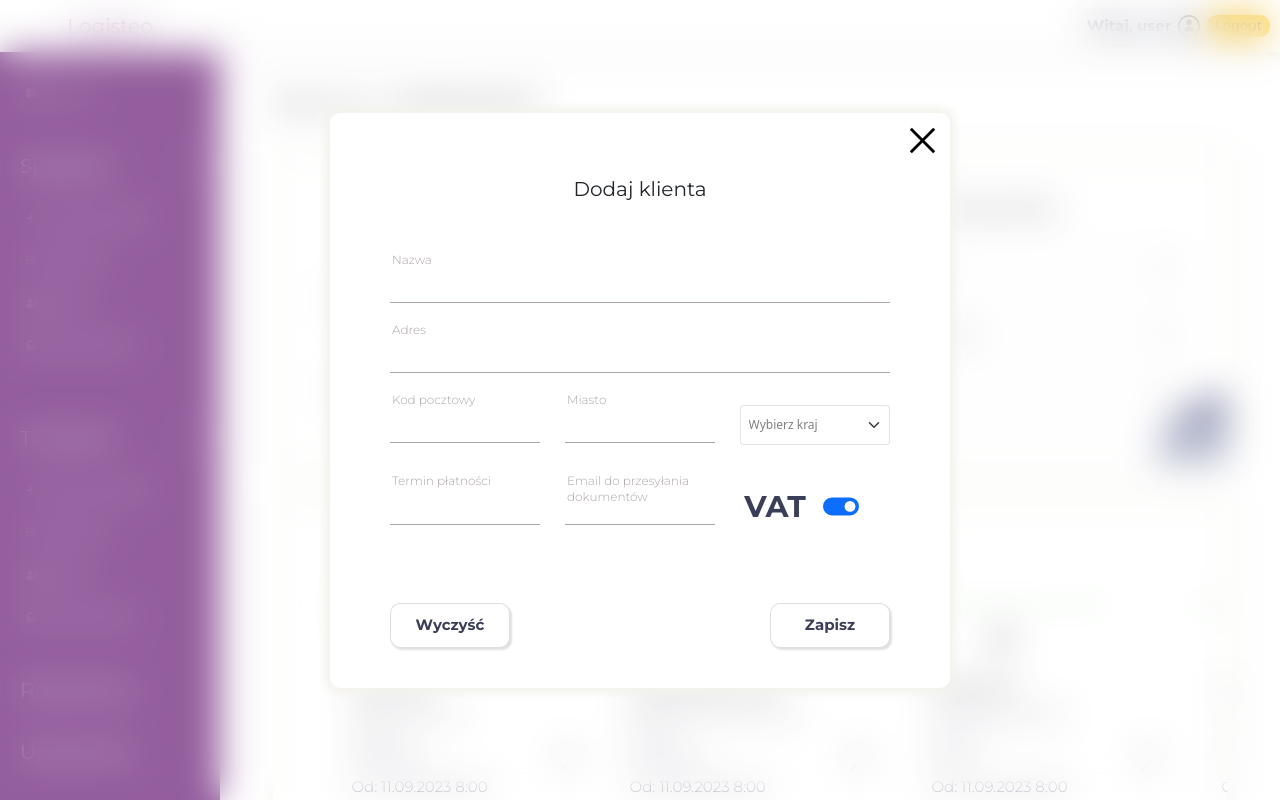
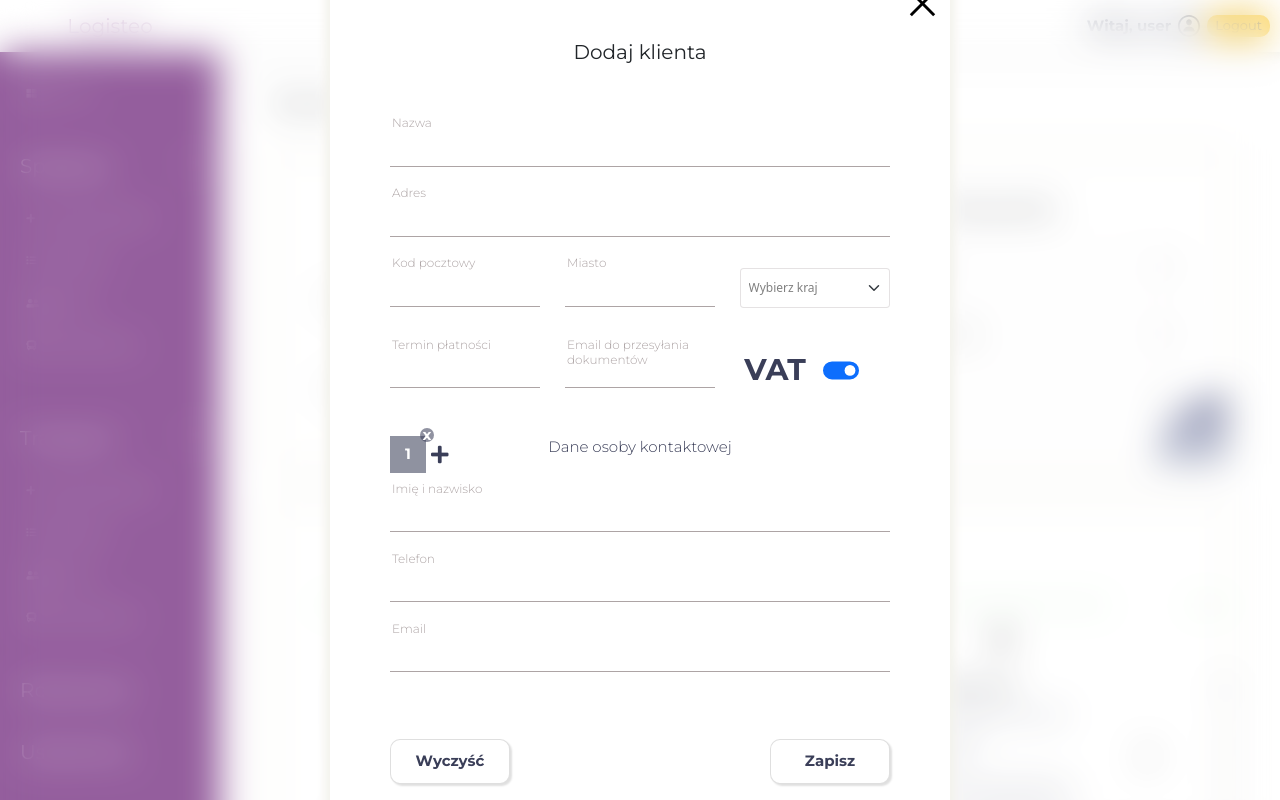
Before and after one commit to wiewiex/sped-app, a Next.js app: page / in a window 1280 px wide. Both pictures are taken after a click on the element 695 px from the left and 429 px from the top of the page. Shown: the top 800 px of the page. Built offline with nearby package versions, Linux system fonts and the light colour scheme.

Commit message:
contact person

```diff
--- a/src/components/AddClient/AddClient.tsx
+++ b/src/components/AddClient/AddClient.tsx
@@ -8,6 +8,7 @@ import { initialValues, validationSchema } from './handlers';
 import CustomSelect from '@/components/_elements/CustomSelect';
 import Switcher from '@/components/_elements/Switcher';
 import Modal from '../Modal';
+import ContactPerson from '../AddCarrier/ContactPerson';
 
 export default function AddClientModal({ closeModal }: { closeModal: () => void }) {
   return (
@@ -153,6 +154,17 @@ export function AddClient() {
                         <Switcher checked={true} handleChange={() => {}} />
                       </Container>
                     </Container>
+                    <Container mobileWidth="100%" mobileMargin="2rem 0 0 0">
+                      <ContactPerson
+                        contactPersonEmail=""
+                        contactPersonFullName=""
+                        contactPersonPhone=""
+                        errors={errors}
+                        touched={touched}
+                        handleBlur={handleBlur}
+                        handleChange={handleChange}
+                      />
+                    </Container>
                   </Container>
                   <Container
                     mobileWidth="100%"
```
